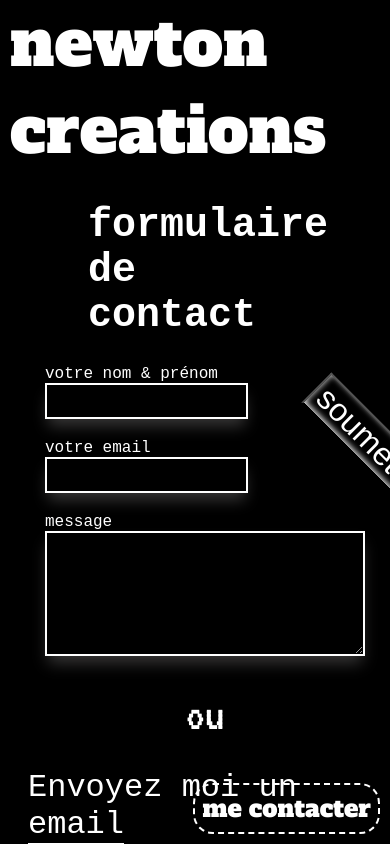
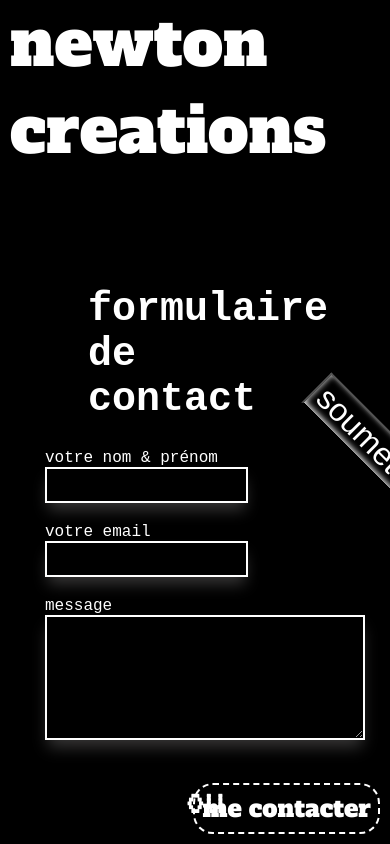
Before and after one commit to newtondotcom/droning-portfolio, a SvelteKit app: page /contact in a window 390 px wide. Shown: the top 844 px of the page. Built offline with nearby package versions, Linux system fonts and the light colour scheme; a web font is replaced by a local one.

Commit message:
contact page for mobile

```diff
--- a/src/routes/contact/+page.svelte
+++ b/src/routes/contact/+page.svelte
@@ -187,7 +187,7 @@
       }
 
       #container {
-        margin-top: 15vh;
+        margin-top: 25vh;
         height: 100vh;
         margin-bottom: 100px;
         overflow: hidden;
```
